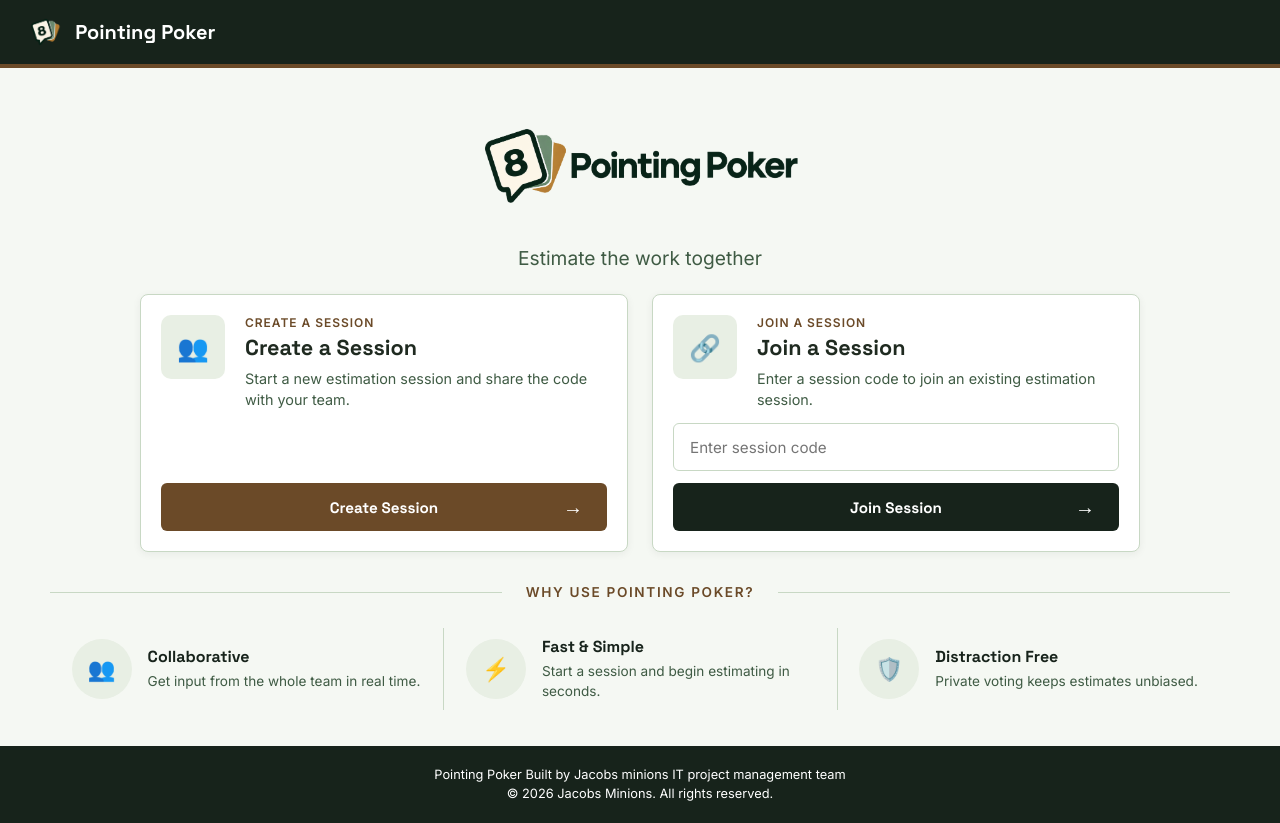
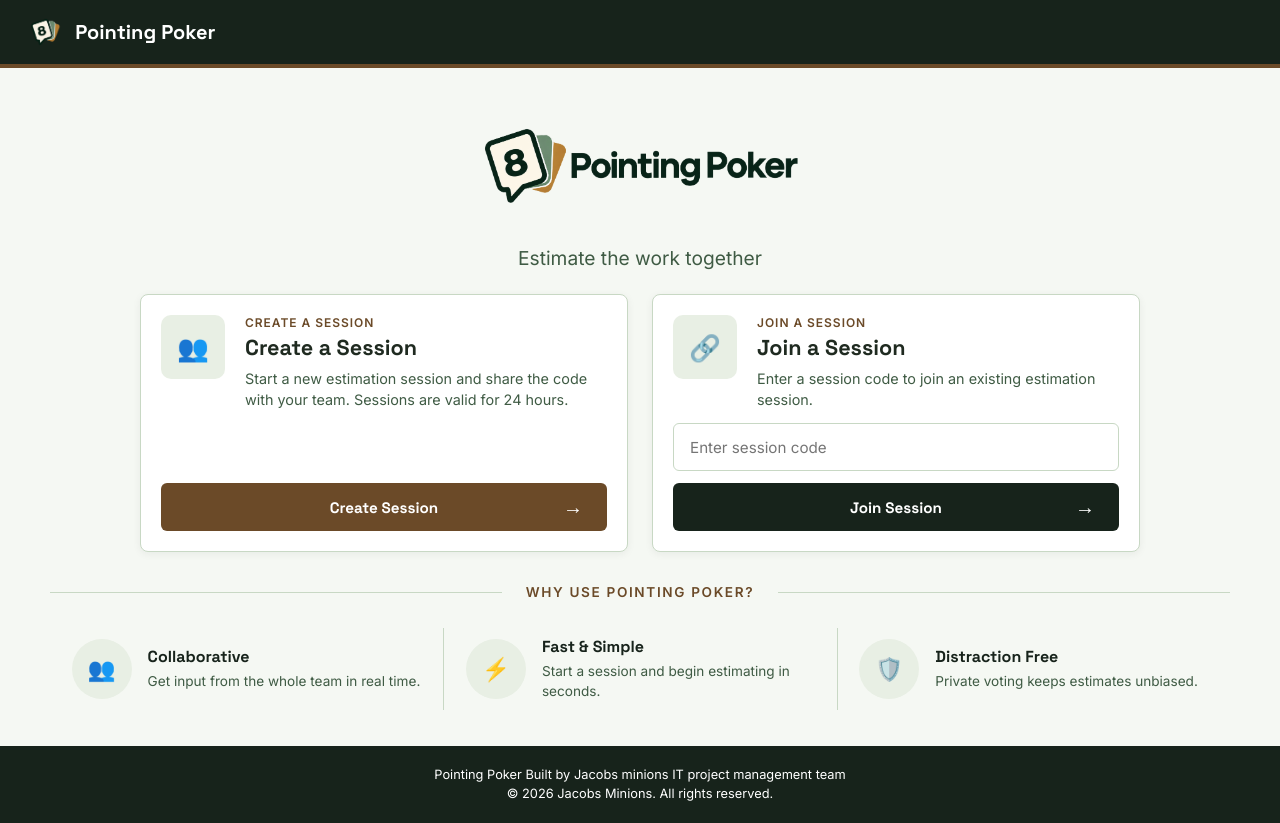
Before and after one commit to Jacob-Evenson/Pointing-Poker, a React (Vite) app: page / in a window 1280 px wide. Built offline with nearby package versions, Linux system fonts and the light colour scheme.

Commit message:
added session duration info

```diff
--- a/IntermediaryPage.jsx
+++ b/IntermediaryPage.jsx
@@ -79,6 +79,7 @@ const IntermediaryPage = () => {
           <p className="join-session-code">
             <span>Joining session</span>
             <strong>{roomCode}</strong>
+            <span>Sessions are valid for 24 hours.</span>
           </p>
         </section>
       </main>
--- a/src/PointingPokerHomePage.jsx
+++ b/src/PointingPokerHomePage.jsx
@@ -105,7 +105,7 @@ const PointingPokerHomePage = () => {
             <div className="card-text">
               <p className="eyebrow">Create a session</p>
               <h2>Create a Session</h2>
-              <p>Start a new estimation session and share the code with your team.</p>
+              <p>Start a new estimation session and share the code with your team. Sessions are valid for 24 hours.</p>
             </div>
             <button className="btn btn-create" type="button" onClick={handleCreateSession} disabled={isCreatingRoom}>
               {isCreatingRoom ? 'Creating...' : 'Create Session'} <span aria-hidden="true">→</span>
```
